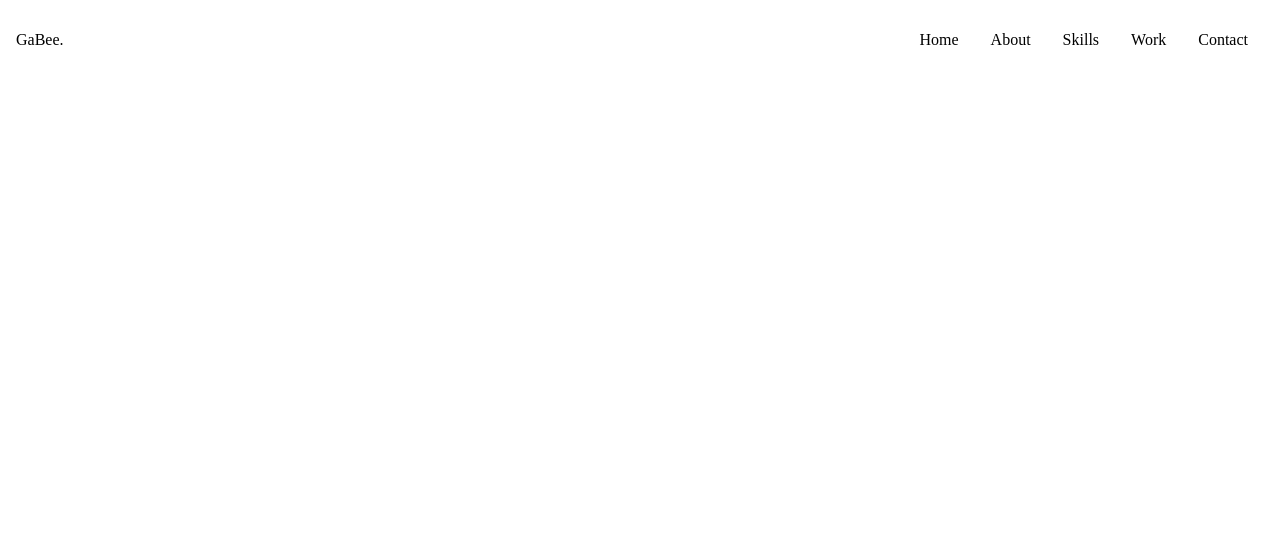
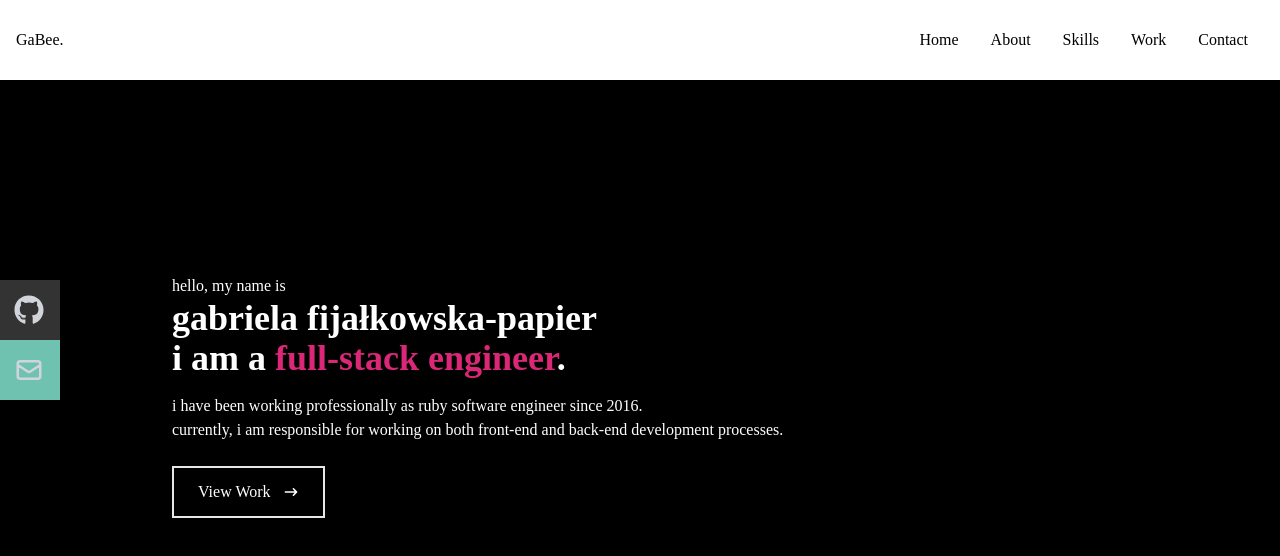
Before and after one commit to gabifija/portfolio, a React (Create React App) app: page / in a window 1280 px wide. Shown: the top 556 px of the page. Built offline with nearby package versions, Linux system fonts and the light colour scheme.

Commit message:
feat: add social icons and description

```diff
--- a/src/App.js
+++ b/src/App.js
@@ -1,9 +1,11 @@
 import Navbar from './components/Navbar';
+import Home from './components/Home';
 
 function App() {
   return (
     <div>
       <Navbar />
+      <Home />
     </div>
   );
 }
--- /dev/null
+++ b/src/components/Home.jsx
@@ -0,0 +1,28 @@
+import React from 'react';
+import { HiArrowNarrowRight } from 'react-icons/hi';
+
+const Home = () => {
+  return (
+    <div name='home' className='w-full h-screen bg-[#000000]'>
+    {/* container */}
+      <div className='max-w-[1000px] mx-auto px-8 flex flex-col justify-center h-full text-white'>
+        <p>hello, my name is</p>
+        <p className='text-2xl sm:text-4xl font-bold text-white'>gabriela fijałkowska-papier</p>
+        <h2 className='text-2xl sm:text-4xl font-bold text-white'>i am a <span className='text-pink-600 font-bold'>full-stack engineer</span>.</h2>
+        <div className='py-4'>
+          <p className='text-white max-w-[700px]'>i have been working professionally as ruby software engineer since 2016.</p>
+          <p className='text-white max-w-[700px]'>currently, i am responsible for working on both front-end and back-end development processes.</p>
+          </div>
+        <div>
+          <button className='text-white group border-2 px-6 py-3 my-2 flex items-center hover:bg-pink-600 hover:border-pink-600'> View Work
+            <span className='group-hover:rotate-90 duration-300'>
+              <HiArrowNarrowRight className='ml-3' />
+            </span>
+          </button>
+        </div>
+      </div>
+    </div>
+  );
+}
+
+export default Home;
--- a/src/components/Navbar.jsx
+++ b/src/components/Navbar.jsx
@@ -1,7 +1,11 @@
 import React, { useState } from 'react';
-import { FaBars, FaTimes } from 'react-icons/fa';
+import { FaBars, FaTimes, FaGithub } from 'react-icons/fa';
+import { HiOutlineMail } from 'react-icons/hi';
 
 const Navbar = () => {
+  const gitHubLink = 'https://github.com/gabifija';
+  const emailLink = 'mailto:gabrielapapier@gmail.com';
+
   const [nav, setNav] = useState(false);
 
   const handleClick = () => setNav(!nav);
@@ -35,7 +39,20 @@ const Navbar = () => {
       </ul>
 
       {/* social icons */}
-      <div className='hidden'></div>
+      <div className='hidden lg:flex fixed flex-col top-[35%] left-0'>
+        <ul>
+          <li className='w-[160px] h-[60px] flex justify-between items-center ml-[-100px] hover:ml-[-10px] duration-300 bg-[#333333]'>
+            <a className='flex justify-between items-center w-full text-gray-300' href={gitHubLink}>
+              GitHub <FaGithub size={30} />
+            </a>
+          </li>
+          <li className='w-[160px] h-[60px] flex justify-between items-center ml-[-100px] hover:ml-[-10px] duration-300 bg-[#6fc2b0]'>
+            <a className='flex justify-between items-center w-full text-gray-300' href={emailLink}>
+              Email <HiOutlineMail size={30} />
+            </a>
+          </li>
+        </ul>
+      </div>
     </div>
   );
 }
```
